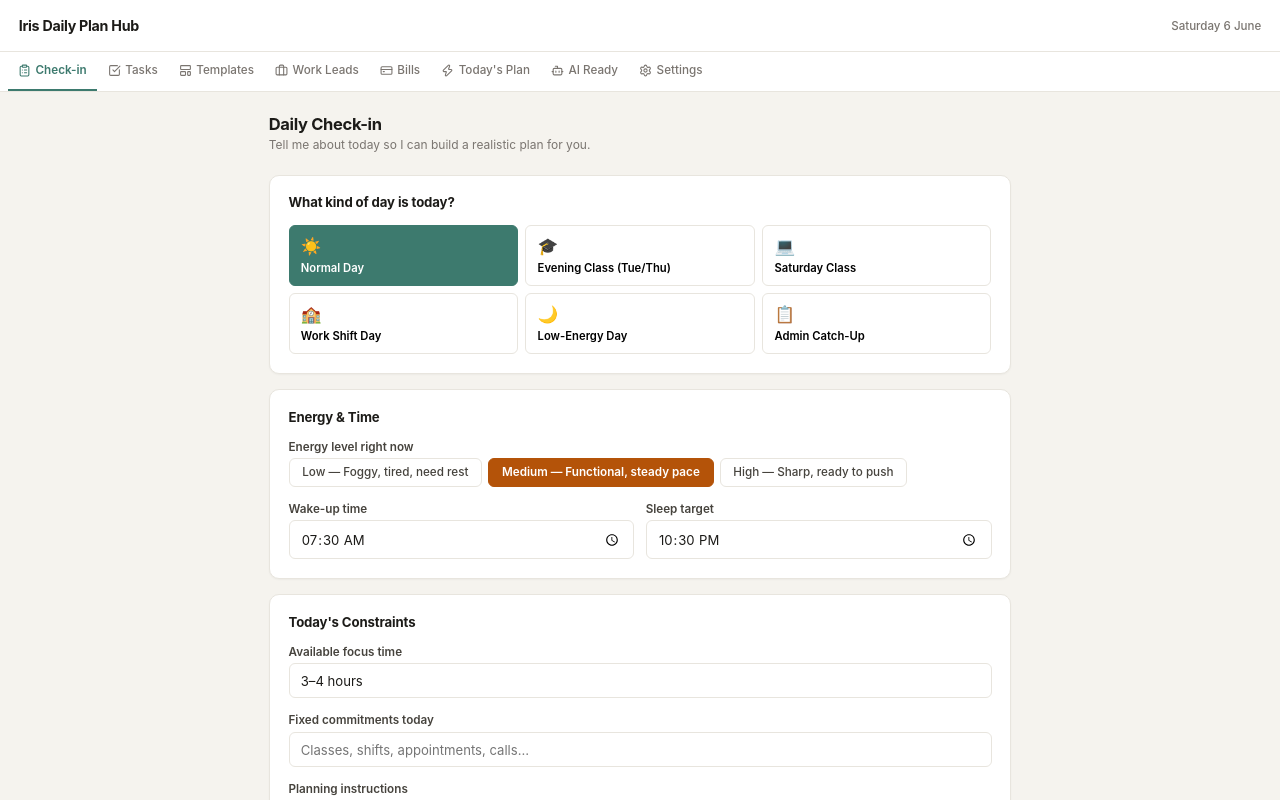
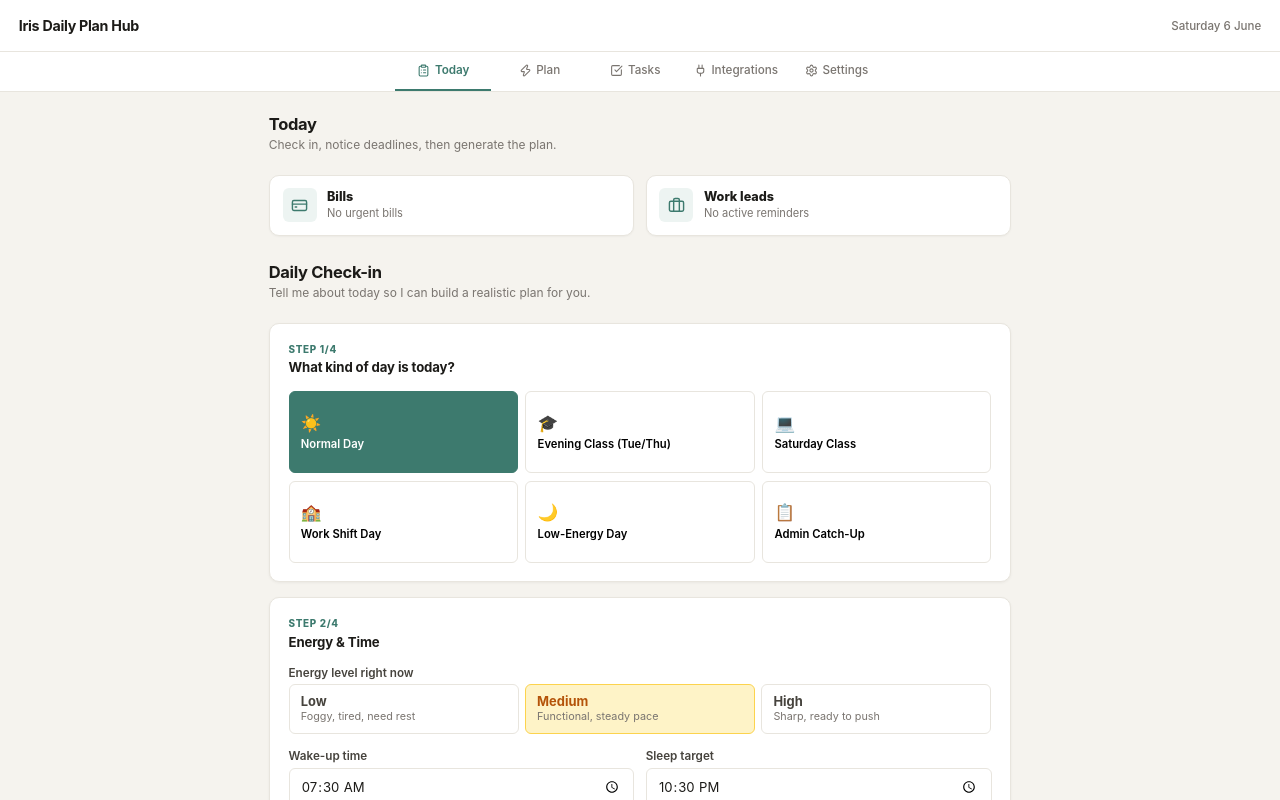
Before and after one commit to iriskumi/iris-daily-plan, a React (Vite) app: page / in a window 1280 px wide. Shown: the top 800 px of the page. Built offline with nearby package versions, Linux system fonts and the light colour scheme.

Commit message:
Simplify daily command navigation

```diff
--- a/src/App.tsx
+++ b/src/App.tsx
@@ -5,13 +5,19 @@ import {
   Briefcase,
   CreditCard,
   Zap,
-  Bot,
+  Plug,
   AlertTriangle,
   LayoutTemplate,
   Settings as SettingsIcon,
 } from 'lucide-react'
-import type { GeneratedPlan, Bill } from './types'
-import { loadBills, loadPlan, savePlan, loadGeneratePlanContext } from './storage'
+import type { GeneratedPlan, Bill, WorkOpportunity } from './types'
+import {
+  loadBills,
+  loadOpportunities,
+  loadPlan,
+  savePlan,
+  loadGeneratePlanContext,
+} from './storage'
 import { getDaysUntil, planAssembly } from './planner'
 import { generatePlanWithAI } from './services/aiService'
 import DailyCheckin from './components/DailyCheckin'
@@ -24,16 +30,14 @@ import RecurringTemplates from './components/RecurringTemplates'
 import Settings from './components/Settings'
 import './index.css'
 
-type Tab = 'checkin' | 'tasks' | 'templates' | 'work' | 'bills' | 'plan' | 'ai' | 'settings'
+type Tab = 'today' | 'plan' | 'tasks' | 'integrations' | 'settings'
+type TaskView = 'tasks' | 'templates'
 
 const TABS: { id: Tab; label: string; icon: React.ReactNode }[] = [
-  { id: 'checkin', label: 'Check-in', icon: <ClipboardList /> },
+  { id: 'today', label: 'Today', icon: <ClipboardList /> },
+  { id: 'plan', label: 'Plan', icon: <Zap /> },
   { id: 'tasks', label: 'Tasks', icon: <CheckSquare /> },
-  { id: 'templates', label: 'Templates', icon: <LayoutTemplate /> },
-  { id: 'work', label: 'Work Leads', icon: <Briefcase /> },
-  { id: 'bills', label: 'Bills', icon: <CreditCard /> },
-  { id: 'plan', label: "Today's Plan", icon: <Zap /> },
-  { id: 'ai', label: 'AI Ready', icon: <Bot /> },
+  { id: 'integrations', label: 'Integrations', icon: <Plug /> },
   { id: 'settings', label: 'Settings', icon: <SettingsIcon /> },
 ]
 
@@ -45,14 +49,26 @@ function getUrgentBills(bills: Bill[]): Bill[] {
   })
 }
 
+function getActiveWorkLeads(opportunities: WorkOpportunity[]): WorkOpportunity[] {
+  return opportunities.filter(o => o.status !== 'ignore' && o.status !== 'later')
+}
+
 export default function App() {
-  const [tab, setTab] = useState<Tab>('checkin')
+  const [tab, setTab] = useState<Tab>('today')
+  const [taskView, setTaskView] = useState<TaskView>('tasks')
   const [plan, setPlan] = useState<GeneratedPlan | null>(() => loadPlan())
   const [urgentBills, setUrgentBills] = useState<Bill[]>([])
+  const [activeWorkLeads, setActiveWorkLeads] = useState<WorkOpportunity[]>([])
 
   useEffect(() => {
     setUrgentBills(getUrgentBills(loadBills()))
+    setActiveWorkLeads(getActiveWorkLeads(loadOpportunities()))
   }, [tab])
+
+  function refreshReminders() {
+    setUrgentBills(getUrgentBills(loadBills()))
+    setActiveWorkLeads(getActiveWorkLeads(loadOpportunities()))
+  }
 
   const handleGeneratePlan = async (feedback = '', originalPlan?: GeneratedPlan) => {
     const context = loadGeneratePlanContext()
@@ -134,7 +150,7 @@ export default function App() {
           <AlertTriangle />
           {overdueBills.length === 1
             ? `Overdue: ${overdueBills[0].name} — $${overdueBills[0].amount}`
-            : `${overdueBills.length} bills overdue — check Bills tab`}
+            : `${overdueBills.length} bills overdue — check Today`}
         </div>
       )}
 
@@ -148,22 +164,128 @@ export default function App() {
       )}
 
       <main>
-        {tab === 'checkin' && <DailyCheckin onGenerate={handleGeneratePlan} />}
-        {tab === 'tasks' && <TaskInbox />}
-        {tab === 'templates' && <RecurringTemplates />}
-        {tab === 'work' && <WorkCollection />}
-        {tab === 'bills' && <BillsFinance onBillsChange={() => setUrgentBills(getUrgentBills(loadBills()))} />}
+        {tab === 'today' && (
+          <TodayCommandCentre
+            urgentBills={urgentBills}
+            activeWorkLeads={activeWorkLeads}
+            onGenerate={handleGeneratePlan}
+            onRemindersChange={refreshReminders}
+          />
+        )}
         {tab === 'plan' && (
           <DailyPlanView
             plan={plan}
             onGenerate={handleGeneratePlan}
             onRegenerate={feedback => handleGeneratePlan(feedback, plan ?? undefined)}
-            onGoToCheckin={() => setTab('checkin')}
+            onGoToCheckin={() => setTab('today')}
           />
         )}
-        {tab === 'ai' && <AIAssistant onGeneratePlan={handleGeneratePlan} />}
+        {tab === 'tasks' && (
+          <>
+            <div className="subnav-shell">
+              <div className="segmented-control" aria-label="Task section">
+                <button
+                  className={taskView === 'tasks' ? 'active' : ''}
+                  onClick={() => setTaskView('tasks')}
+                >
+                  <CheckSquare />
+                  Tasks
+                </button>
+                <button
+                  className={taskView === 'templates' ? 'active' : ''}
+                  onClick={() => setTaskView('templates')}
+                >
+                  <LayoutTemplate />
+                  Templates
+                </button>
+              </div>
+            </div>
+            {taskView === 'tasks' ? <TaskInbox /> : <RecurringTemplates />}
+          </>
+        )}
+        {tab === 'integrations' && <AIAssistant onGeneratePlan={handleGeneratePlan} />}
         {tab === 'settings' && <Settings />}
       </main>
     </div>
   )
 }
+
+interface TodayCommandCentreProps {
+  urgentBills: Bill[]
+  activeWorkLeads: WorkOpportunity[]
+  onGenerate: () => void
+  onRemindersChange: () => void
+}
+
+function TodayCommandCentre({
+  urgentBills,
+  activeWorkLeads,
+  onGenerate,
+  onRemindersChange,
+}: TodayCommandCentreProps) {
+  const [expanded, setExpanded] = useState<'bills' | 'work' | null>(null)
+  const overdueBills = urgentBills.filter(b => getDaysUntil(b.dueDate) < 0)
+  const dueSoonBills = urgentBills.filter(b => getDaysUntil(b.dueDate) >= 0)
+  const applyTodayLeads = activeWorkLeads.filter(o => o.status === 'apply-today')
+
+  return (
+    <>
+      <div className="page command-page">
+        <div className="page-header">
+          <h2 className="page-title">Today</h2>
+          <p className="page-subtitle">Check in, notice deadlines, then generate the plan.</p>
+        </div>
+
+        <div className="command-grid">
+          <button
+            className={`command-card ${urgentBills.length > 0 ? 'attention' : ''}`}
+            onClick={() => setExpanded(expanded === 'bills' ? null : 'bills')}
+          >
+            <span className="command-card-icon"><CreditCard /></span>
+            <span className="command-card-body">
+              <span className="command-card-title">Bills</span>
+              <span className="command-card-text">
+                {overdueBills.length > 0
+                  ? `${overdueBills.length} overdue`
+                  : dueSoonBills.length > 0
+                    ? `${dueSoonBills.length} due soon`
+                    : 'No urgent bills'}
+              </span>
+            </span>
+          </button>
+
+          <button
+            className="command-card"
+            onClick={() => setExpanded(expanded === 'work' ? null : 'work')}
+          >
+            <span className="command-card-icon"><Briefcase /></span>
+            <span className="command-card-body">
+              <span className="command-card-title">Work leads</span>
+              <span className="command-card-text">
+                {applyTodayLeads.length > 0
+                  ? `${applyTodayLeads.length} apply today`
+                  : activeWorkLeads.length > 0
+                    ? `${activeWorkLeads.length} active`
+                    : 'No active reminders'}
+              </span>
+            </span>
+          </button>
+        </div>
+
+        {expanded === 'bills' && (
+          <div className="command-inline-manager">
+            <BillsFinance onBillsChange={onRemindersChange} />
+          </div>
+        )}
+
+        {expanded === 'work' && (
+          <div className="command-inline-manager">
+            <WorkCollection onOpportunitiesChange={onRemindersChange} />
+          </div>
+        )}
+      </div>
+
+      <DailyCheckin onGenerate={onGenerate} />
+    </>
+  )
+}
--- a/src/components/AIAssistant.tsx
+++ b/src/components/AIAssistant.tsx
@@ -298,14 +298,14 @@ export default function AIAssistant({ onGeneratePlan }: Props) {
   return (
     <div className="page">
       <div className="page-header">
-        <h2 className="page-title">AI Assistant</h2>
-        <p className="page-subtitle">Generate, summarise, and review today with Gemini fallback support.</p>
+        <h2 className="page-title">Integrations</h2>
+        <p className="page-subtitle">Calendar, Gmail, Gemini, and future Notion workflows.</p>
       </div>
 
       <div className="ai-header">
         <div className="ai-header-badge">
           <Sparkles size={11} />
-          AI + automation
+          Connected tools
         </div>
         <p>
           Gemini planning is available when configured. Google Calendar can now be connected
--- a/src/components/DailyCheckin.tsx
+++ b/src/components/DailyCheckin.tsx
@@ -91,7 +91,10 @@ export default function DailyCheckin({ onGenerate }: Props) {
 
       <div className="card">
         <div className="card-header">
-          <span className="card-title">What kind of day is today?</span>
+          <div>
+            <span className="step-indicator">Step 1/4</span>
+            <span className="card-title">What kind of day is today?</span>
+          </div>
         </div>
         <div className="day-type-grid">
           {DAY_TYPES.map(dt => (
@@ -109,7 +112,10 @@ export default function DailyCheckin({ onGenerate }: Props) {
 
       <div className="card mt-1">
         <div className="card-header">
-          <span className="card-title">Energy & Time</span>
+          <div>
+            <span className="step-indicator">Step 2/4</span>
+            <span className="card-title">Energy & Time</span>
+          </div>
         </div>
 
         <div className="form-group">
@@ -118,10 +124,11 @@ export default function DailyCheckin({ onGenerate }: Props) {
             {energyOptions.map(e => (
               <button
                 key={e.value}
-                className={`btn-option ${checkin.energyLevel === e.value ? `selected-${e.value}` : ''}`}
+                className={`energy-option ${checkin.energyLevel === e.value ? `selected-${e.value}` : ''}`}
                 onClick={() => set('energyLevel', e.value)}
               >
-                {e.label} — {e.desc}
+                <span className="energy-option-label">{e.label}</span>
+                <span className="energy-option-desc">{e.desc}</span>
               </button>
             ))}
           </div>
@@ -149,7 +156,10 @@ export default function DailyCheckin({ onGenerate }: Props) {
 
       <div className="card mt-1">
         <div className="card-header">
-          <span className="card-title">Today's Constraints</span>
+          <div>
+            <span className="step-indicator">Step 3/4</span>
+            <span className="card-title">Today's Constraints</span>
+          </div>
         </div>
 
         <div className="form-group">
@@ -183,6 +193,7 @@ export default function DailyCheckin({ onGenerate }: Props) {
         </div>
 
         <div className="form-group" style={{ marginBottom: 0 }}>
+          <div className="step-indicator step-indicator-inline">Step 4/4</div>
           <label>Notes (body, mood, anything relevant)</label>
           <textarea
             placeholder="Feeling off, bad sleep, anxious about assessment, etc. This shapes the plan."
--- a/src/index.css
+++ b/src/index.css
@@ -114,10 +114,8 @@ body {
   background: var(--surface);
   border-bottom: 1px solid var(--border);
   display: flex;
-  overflow-x: auto;
-  scrollbar-width: none;
-  padding: 0 0.5rem;
-  -webkit-overflow-scrolling: touch;
+  justify-content: center;
+  padding: 0 0.75rem;
 }
 
 .nav-tabs::-webkit-scrollbar {
@@ -140,6 +138,8 @@ body {
   transition: color 0.15s, border-color 0.15s;
   font-family: var(--font);
   flex-shrink: 0;
+  min-width: 96px;
+  justify-content: center;
 }
 
 .nav-tab svg {
@@ -218,7 +218,7 @@ body {
   border: 1px solid var(--border);
   border-radius: var(--radius);
   padding: 1.25rem;
-  box-shadow: var(--shadow-sm);
+  box-shadow: 0 1px 3px rgba(28, 27, 24, 0.05);
 }
 
 .card + .card {
@@ -254,6 +254,20 @@ body {
   letter-spacing: 0.07em;
   color: var(--text-3);
   margin-bottom: 0.5rem;
+}
+
+.step-indicator {
+  display: block;
+  font-size: 0.66rem;
+  font-weight: 800;
+  color: var(--accent);
+  text-transform: uppercase;
+  letter-spacing: 0.07em;
+  margin-bottom: 0.18rem;
+}
+
+.step-indicator-inline {
+  margin-bottom: 0.35rem;
 }
 
 /* ── Form Elements ─────────────────────────────────────────── */
@@ -374,11 +388,74 @@ body {
   font-weight: 600;
 }
 
+.energy-option {
+  flex: 1;
+  min-width: 150px;
+  padding: 0.55rem 0.75rem;
+  border: 1.5px solid var(--border);
+  border-radius: var(--radius-sm);
+  font-family: var(--font);
+  cursor: pointer;
+  background: var(--surface);
+  color: var(--text-2);
+  transition: all 0.15s;
+  text-align: left;
+}
+
+.energy-option:hover {
+  border-color: var(--accent);
+  background: var(--accent-bg);
+}
+
+.energy-option-label,
+.energy-option-desc {
+  display: block;
+}
+
+.energy-option-label {
+  font-size: 0.86rem;
+  font-weight: 700;
+}
+
+.energy-option-desc {
+  font-size: 0.72rem;
+  color: var(--text-3);
+  line-height: 1.35;
+  margin-top: 0.12rem;
+}
+
+.energy-option.selected-low {
+  background: var(--green-bg);
+  border-color: rgba(22, 101, 52, 0.4);
+}
+
+.energy-option.selected-medium {
+  background: var(--amber-bg);
+  border-color: var(--amber-border);
+}
+
+.energy-option.selected-high {
+  background: var(--red-bg);
+  border-color: var(--red-border);
+}
+
+.energy-option.selected-low .energy-option-label {
+  color: var(--green);
+}
+
+.energy-option.selected-medium .energy-option-label {
+  color: var(--amber);
+}
+
+.energy-option.selected-high .energy-option-label {
+  color: var(--red);
+}
+
 /* ── Day Type Cards ─────────────────────────────────────────── */
 
 .day-type-grid {
   display: grid;
-  grid-template-columns: 1fr 1fr 1fr;
+  grid-template-columns: repeat(3, minmax(0, 1fr));
   gap: 0.5rem;
 }
 
@@ -397,6 +474,10 @@ body {
   transition: all 0.15s;
   text-align: left;
   font-family: var(--font);
+  min-height: 82px;
+  display: flex;
+  flex-direction: column;
+  justify-content: center;
 }
 
 .day-type-card:hover {
@@ -2081,22 +2162,207 @@ body {
   height: 13px;
 }
 
+.subnav-shell {
+  max-width: 780px;
+  margin: 0 auto;
+  padding: 1rem 1.25rem 0;
+  width: 100%;
+}
+
+.segmented-control {
+  display: grid;
+  grid-template-columns: 1fr 1fr;
+  gap: 0.35rem;
+  background: var(--surface);
+  border: 1px solid var(--border);
+  border-radius: var(--radius);
+  padding: 0.25rem;
+  box-shadow: var(--shadow-sm);
+}
+
+.segmented-control button {
+  border: none;
+  background: transparent;
+  color: var(--text-3);
+  border-radius: var(--radius-sm);
+  padding: 0.55rem 0.75rem;
+  font-family: var(--font);
+  font-size: 0.82rem;
+  font-weight: 700;
+  cursor: pointer;
+  display: inline-flex;
+  align-items: center;
+  justify-content: center;
+  gap: 0.35rem;
+}
+
+.segmented-control button svg {
+  width: 14px;
+  height: 14px;
+}
+
+.segmented-control button.active {
+  background: var(--accent-bg);
+  color: var(--accent);
+  box-shadow: inset 0 0 0 1px var(--accent-border);
+}
+
+.command-page {
+  padding-bottom: 0.25rem;
+}
+
+.command-grid {
+  display: grid;
+  grid-template-columns: 1fr 1fr;
+  gap: 0.75rem;
+}
+
+.command-card {
+  border: 1px solid var(--border);
+  border-radius: var(--radius);
+  background: var(--surface);
+  box-shadow: var(--shadow-sm);
+  padding: 0.85rem;
+  text-align: left;
+  display: flex;
+  align-items: center;
+  gap: 0.7rem;
+  cursor: pointer;
+  font-family: var(--font);
+  color: var(--text);
+  transition: border-color 0.15s, box-shadow 0.15s, transform 0.15s;
+}
+
+.command-card:hover {
+  border-color: var(--accent-border);
+  box-shadow: var(--shadow);
+}
+
+.command-card.attention {
+  border-color: var(--amber-border);
+  background: #fffdf4;
+}
+
+.command-card-icon {
+  width: 34px;
+  height: 34px;
+  border-radius: var(--radius-sm);
+  display: inline-flex;
+  align-items: center;
+  justify-content: center;
+  background: var(--accent-bg);
+  color: var(--accent);
+  flex-shrink: 0;
+}
+
+.command-card.attention .command-card-icon {
+  background: var(--amber-bg);
+  color: var(--amber);
+}
+
+.command-card-icon svg {
+  width: 17px;
+  height: 17px;
+}
+
+.command-card-body,
+.command-card-title,
+.command-card-text {
+  display: block;
+}
+
+.command-card-title {
+  font-size: 0.84rem;
+  font-weight: 800;
+  margin-bottom: 0.12rem;
+}
+
+.command-card-text {
+  font-size: 0.74rem;
+  color: var(--text-3);
+  line-height: 1.35;
+}
+
+.command-inline-manager {
+  margin-top: 0.85rem;
+  border: 1px solid var(--border);
+  border-radius: var(--radius);
+  background: var(--surface-2);
+  overflow: hidden;
+}
+
+.command-inline-manager > .page {
+  max-width: none;
+  padding: 1rem;
+}
+
 /* ── Responsive ─────────────────────────────────────────── */
 @media (max-width: 600px) {
   .page {
-    padding: 1rem 0.875rem 3rem;
+    padding: 1rem 0.875rem 5.75rem;
   }
 
   .app-header {
     padding: 0 0.875rem;
   }
 
+  .app-header h1 {
+    font-size: 0.88rem;
+  }
+
+  .nav-tabs {
+    position: fixed;
+    left: 0.75rem;
+    right: 0.75rem;
+    bottom: 0.75rem;
+    z-index: 200;
+    border: 1px solid var(--border);
+    border-radius: 18px;
+    padding: 0.25rem;
+    justify-content: space-between;
+    box-shadow: var(--shadow-md);
+    overflow: visible;
+  }
+
   .nav-tab {
-    padding: 0.7rem 0.55rem;
-    font-size: 0.73rem;
+    flex: 1;
+    min-width: 0;
+    flex-direction: column;
+    gap: 0.18rem;
+    padding: 0.42rem 0.2rem;
+    font-size: 0.62rem;
+    border-bottom: none;
+    border-radius: 14px;
+  }
+
+  .nav-tab svg {
+    width: 15px;
+    height: 15px;
+  }
+
+  .nav-tab.active {
+    background: var(--accent-bg);
+    color: var(--accent);
+    border-bottom-color: transparent;
   }
 
   .plan-theme {
     font-size: 1rem;
   }
-}
+
+  .command-grid {
+    grid-template-columns: 1fr;
+  }
+
+  .subnav-shell {
+    padding: 0.875rem 0.875rem 0;
+  }
+
+  .command-inline-manager > .page {
+    padding: 0.875rem;
+  }
+
+  .energy-option {
+    min-width: 100%;
+  }
+}
```
Also changed, not shown: src/components/WorkCollection.tsx (+6 -1 lines).
